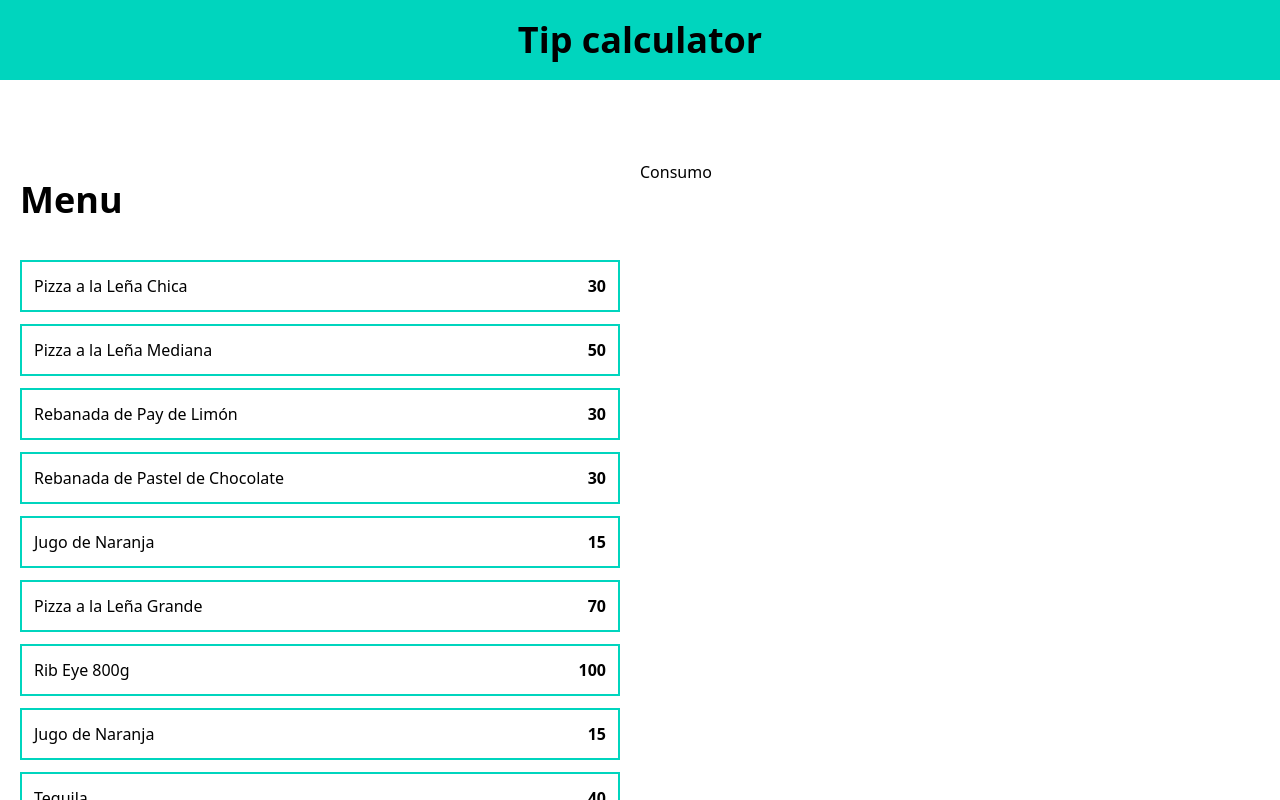
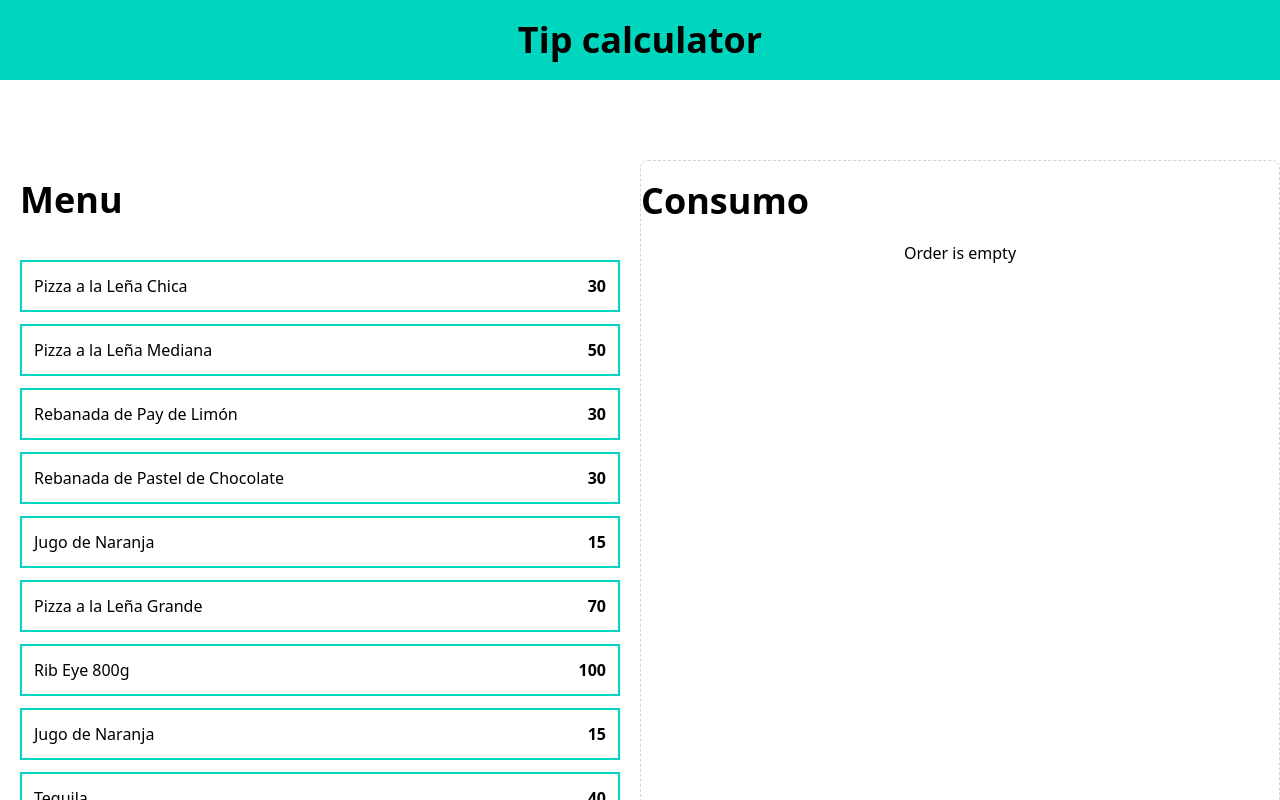
Before and after one commit to DevilRed/tip_calculator, a React (Vite) app: page / in a window 1280 px wide. Shown: the top 800 px of the page. Built offline with nearby package versions, Linux system fonts and the light colour scheme.

Commit message:
add component to show order content, use it on app

```diff
--- a/src/App.tsx
+++ b/src/App.tsx
@@ -1,9 +1,10 @@
 import { MenuItem } from "./components/MenuItem";
+import { OrderContent } from "./components/OrderContent";
 import { menuItems } from "./data/db";
 import useOrder from "./hooks/useOrder";
 
 function App() {
-  const { addItem } = useOrder();
+  const { addItem, order } = useOrder();
   return (
     <>
       <header className="bg-teal-400 py-5">
@@ -19,8 +20,8 @@ function App() {
             ))}
           </div>
         </div>
-        <div>
-          <h2>Consumo</h2>
+        <div className="border border-dashed border-slate-300 py-5 rounded-lg space-y-10">
+          <OrderContent order={order} />
         </div>
       </main>
     </>
--- /dev/null
+++ b/src/components/OrderContent.tsx
@@ -0,0 +1,27 @@
+import { formatCurrency } from "../helpers";
+import { OrderItem } from "../types";
+
+type OrderContentProps = {
+  order: OrderItem[];
+};
+
+export const OrderContent = ({ order }: OrderContentProps) => {
+  return (
+    <div>
+      <h2 className="font-black text-4xl">Consumo</h2>
+      <div className="space-y-3 mt-5">
+        {order.length === 0 ? (
+          <p className="text-center">Order is empty</p>
+        ) : (
+          order.map((item) => (
+            <div key={item.id}>
+              <p>
+                {item.name} - {formatCurrency(item.price)}
+              </p>
+            </div>
+          ))
+        )}
+      </div>
+    </div>
+  );
+};
--- a/src/hooks/useOrder.ts
+++ b/src/hooks/useOrder.ts
@@ -21,8 +21,8 @@ export default function useOrder() {
 			setOrder([...order, newItem])
 		}
 	}
-	console.log(order);
 	return {
 		addItem,
+		order
 	}
 }
```
